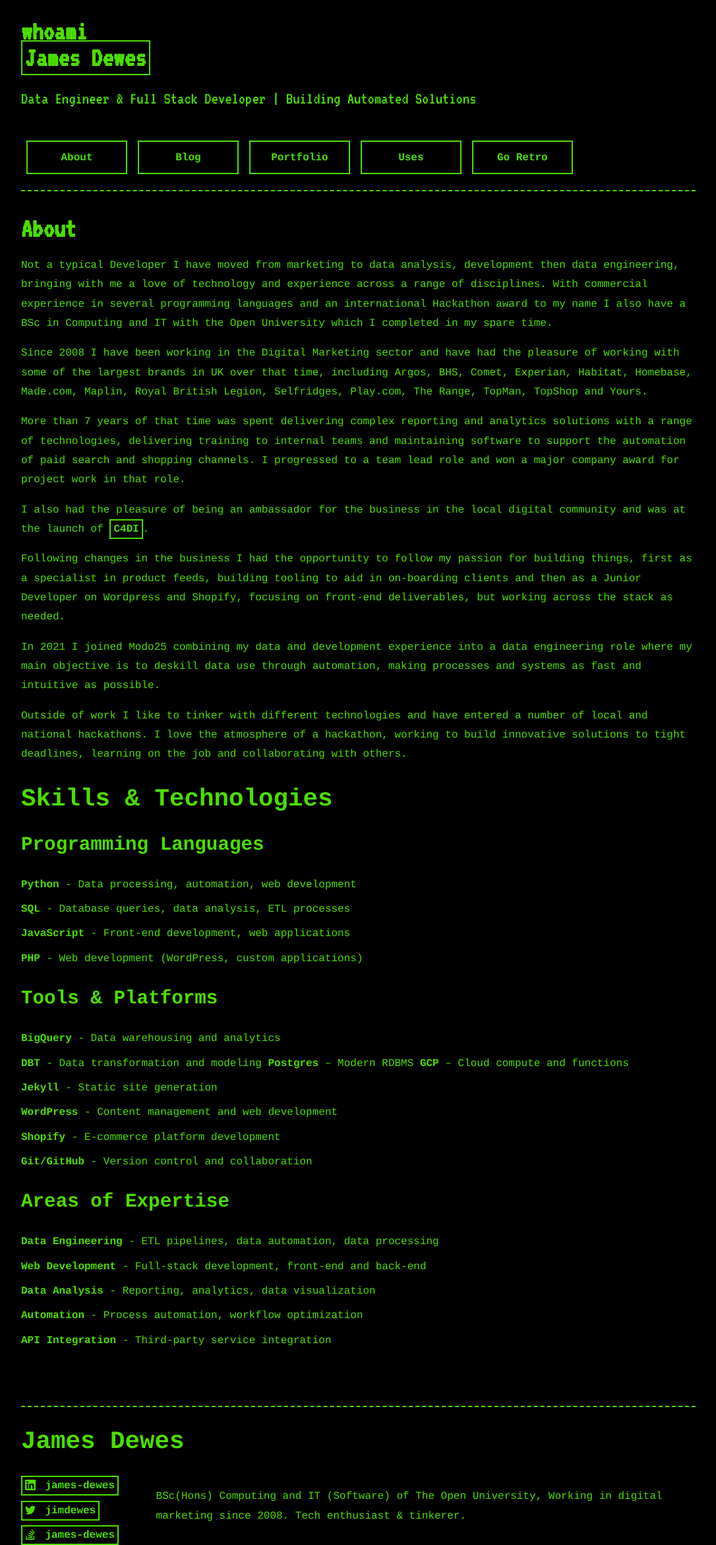
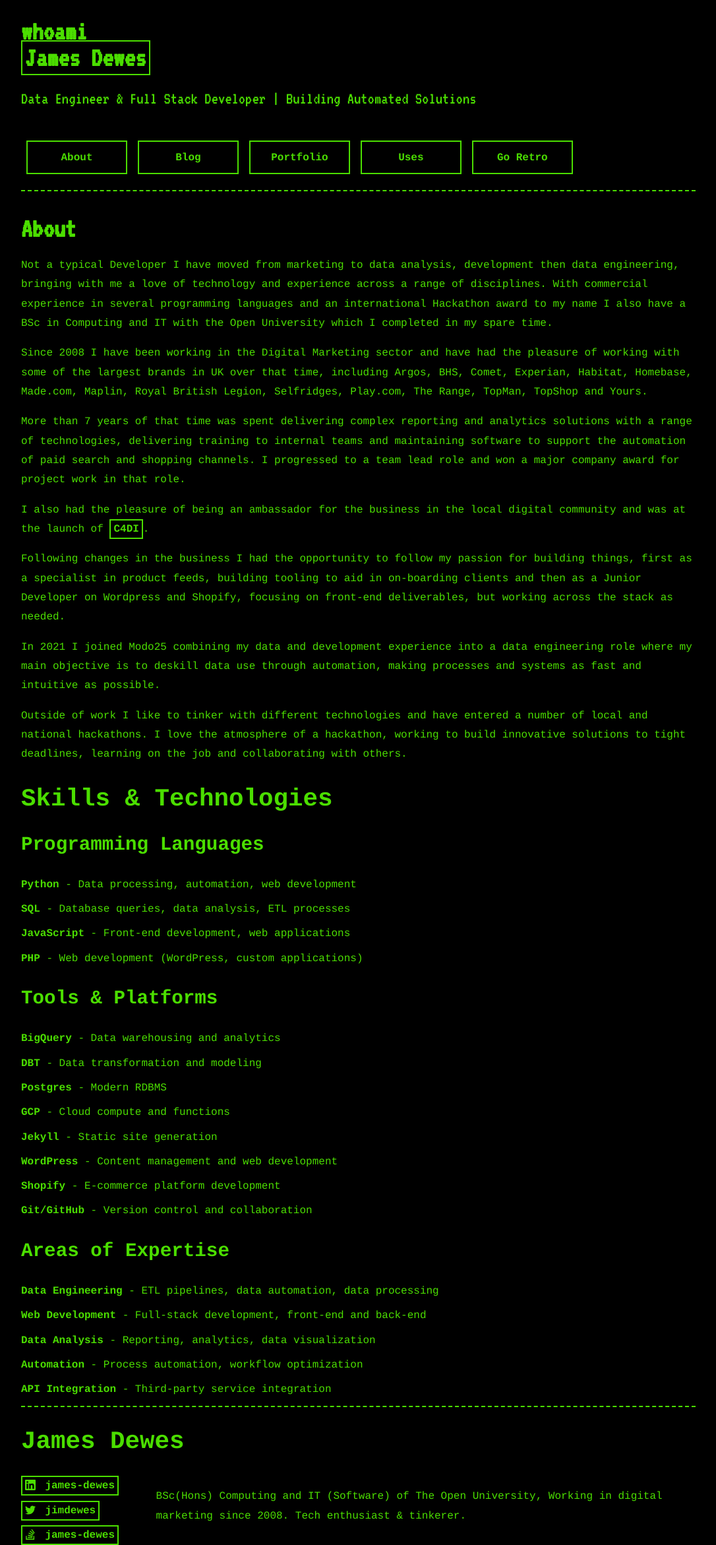
Before and after one commit to james-dewes/james-dewes.github.io, a Jekyll site: the page built from about.markdown, in a window 1280 px wide. Shown: the whole page at 66% size, without its empty margins (96-1182 px from the left). Built offline with Jekyll 4.4.1, drawn with Linux system fonts in a browser that asks for light colours; nearby versions of some CDN libraries; library files that are not in the unit come from our copies.

```diff
--- a/about.markdown
+++ b/about.markdown
@@ -29,8 +29,8 @@ Outside of work I like to tinker with different technologies and have entered a
 ### Tools & Platforms
 - **BigQuery** - Data warehousing and analytics
 - **DBT** - Data transformation and modeling
-  **Postgres** -- Modern RDBMS
-  **GCP** -- Cloud compute and functions
+- **Postgres** - Modern RDBMS
+- **GCP** - Cloud compute and functions
 - **Jekyll** - Static site generation
 - **WordPress** - Content management and web development
 - **Shopify** - E-commerce platform development
```
